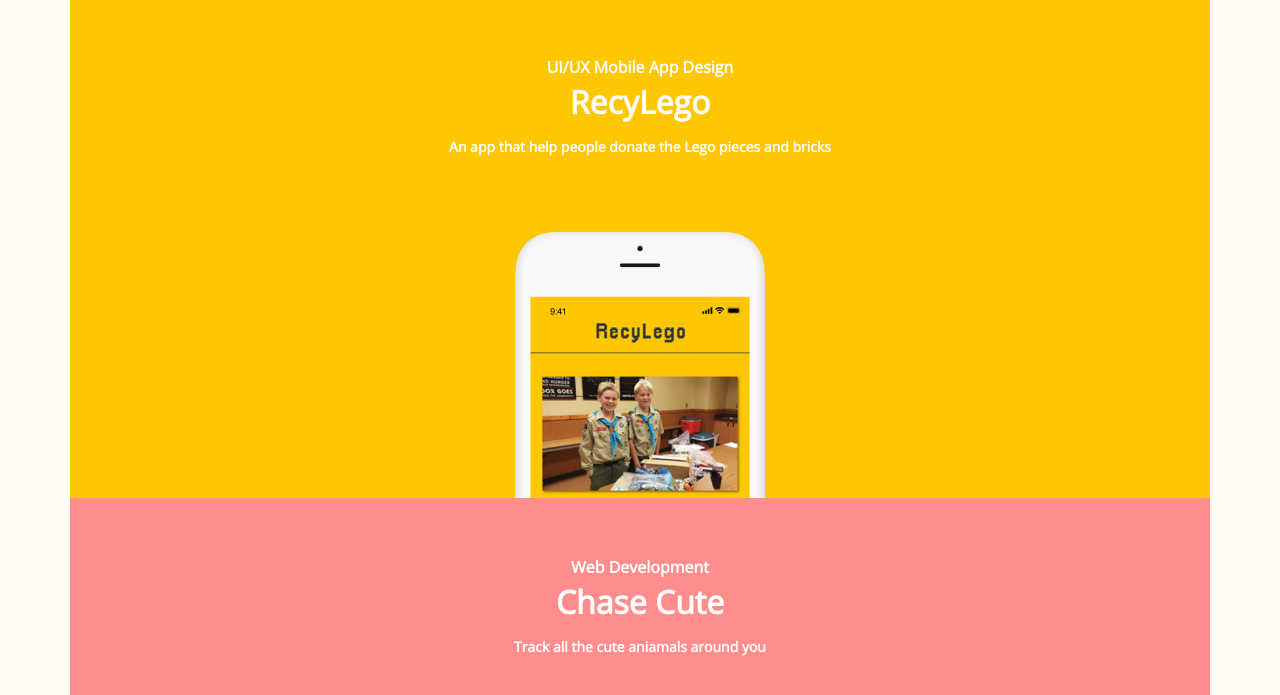
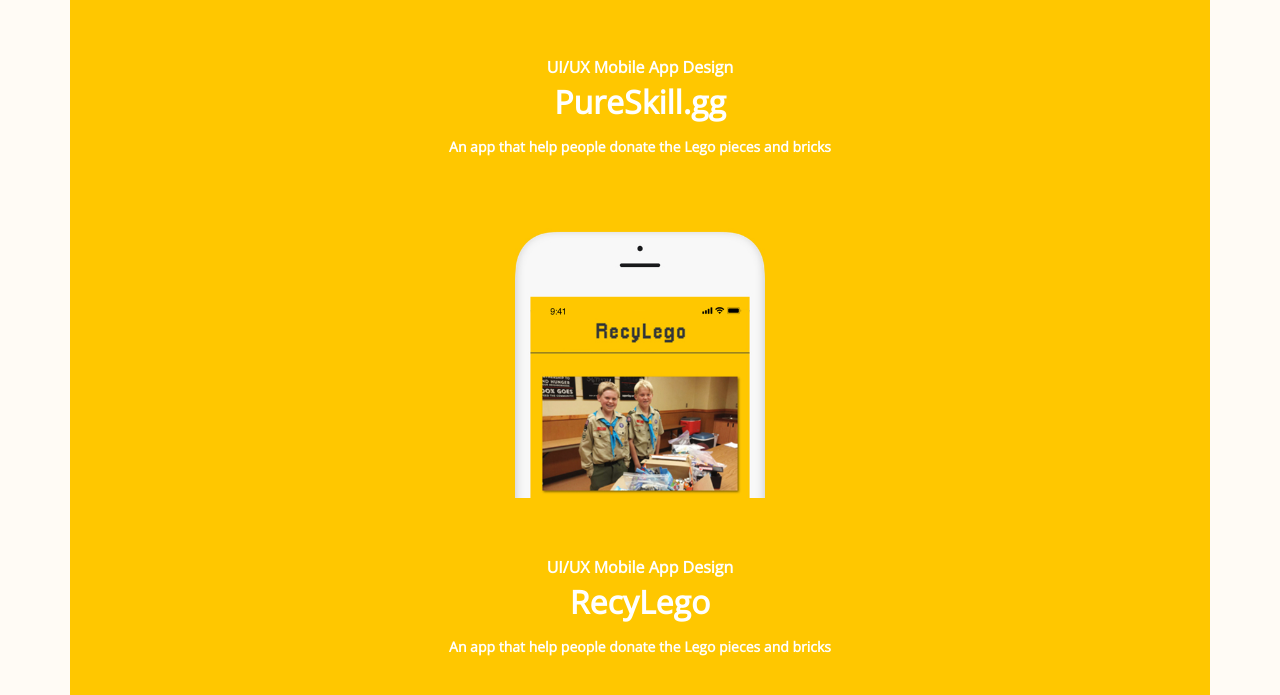
Before and after one commit to gaojiajiajia/portfolio, a plain HTML site: page index.html in a window 1280 px wide. Shown: the part 1280-1975 px from the top of the page. Drawn offline with nearby package versions, Linux system fonts and the light colour scheme; some packages are replaced by stand-ins of ours.

Commit message:
update index.html

```diff
--- a/index.html
+++ b/index.html
@@ -3,7 +3,6 @@
     <head>
       <meta charset="UTF-8">
         <title>Gao Jia - Im cool</title>
-
           <meta name="viewport" content="width=device-width, initial-scale=1">
 <!--    <meta property="og:url" content="/"/>
     <meta property="og:type" content="website"/> -->
@@ -11,7 +10,6 @@
             <meta property="og:image:width" content="1200" />
             <meta property="og:image:height" content="630" />
             <meta itemprop="image" content="gaojiajiajia.com/img/Preview_img.jpg"/>
-
             <link rel="stylesheet" type="text/css" href="css/grid.css">
             <link rel="stylesheet" type="text/css" href="css/common.css">
             <link rel="stylesheet" type="text/css" href="css/theme.css">
@@ -92,10 +90,17 @@
                     <div class="project_content">
                         <div class="h5 space_xs">UI/UX Mobile App Design</div>
                         <div class="h1">VogetheR</div>
-
                         <div class="h6 space_xs">An app that connects VR arcades and VR gamers. Search, find, and book the perfect space for every occasion and event. </div>
                     </div>
                     <a class="link project_link" href="/vogether/index.html"></a>
+            </div>
+            <div class="project_space recylego_project col-sm-12 col-md-12 col-lg-12">
+                    <div class="project_content">
+                        <div class="h5 space_xs">UI/UX Mobile App Design</div>
+                        <div class="h1">PureSkill.gg</div>
+                        <div class="h6 space_xs">An app that help people donate the Lego pieces and bricks</div>
+                    </div>
+                    <a class="link project_link" href="/PureSkill/index.html"></a>
             </div>
             <div class="project_space recylego_project col-sm-12 col-md-12 col-lg-12">
                     <div class="project_content">
```
Lines whose indentation alone changed are shown as unchanged.
